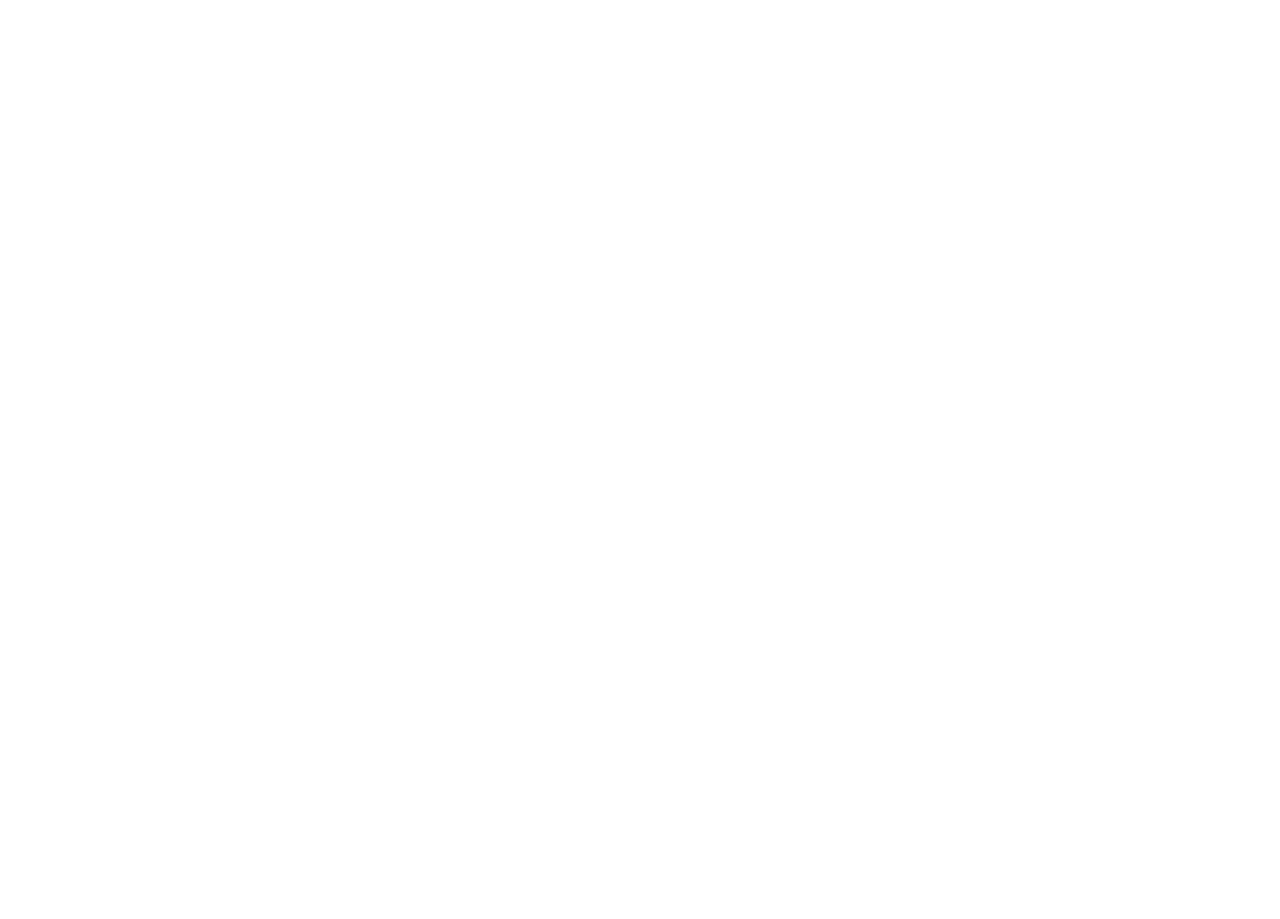
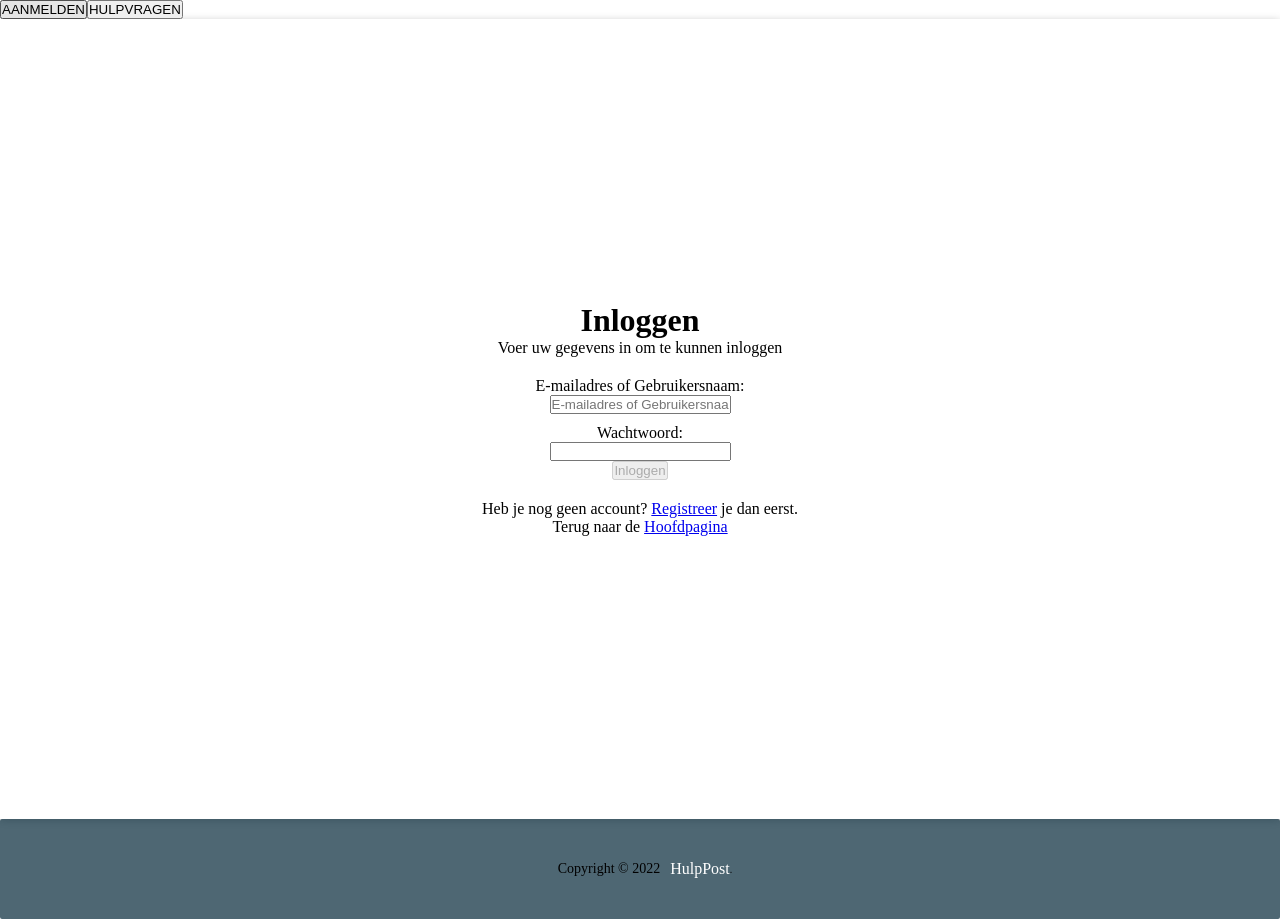
Before and after one commit to SKursad/project-hulppost-frontend, a React (Create React App) app: page /login in a window 1280 px wide. Before the commit this address had no page. Before the commit the page ends 800 px from the top, so only its background shows below. Built offline with nearby package versions, Linux system fonts and the light colour scheme.

Commit message:
Structuring project

```diff
--- a/src/App.js
+++ b/src/App.js
@@ -15,7 +15,7 @@ function App() {
             <Routes>
                 <Route path="/" element={<Layout/>}>
                     <Route element={<LoginPrivateRoutes authenticated={isAuth}/>}>
-                        <Route path="/signIn" element={<SignIn authenticated={isAuth}/>}/>
+                        <Route path="/login" element={<SignIn authenticated={isAuth}/>}/>
                     </Route>
                     <Route element={<PrivateRoutes authenticated={isAuth}/>}>
                     </Route>
--- /dev/null
+++ b/src/components/Layout/Footer/Footer.css
@@ -0,0 +1,36 @@
+.main-footer {
+    background: rgba(25, 58, 73, 0.77);
+    padding: 3.2rem;
+    /*margin-top: 4.8rem;*/
+    border-radius: 2px;
+}
+
+.main-footer__links {
+    list-style: none;
+    margin: 0;
+    padding: 0;
+    text-align: center;
+}
+
+.main-footer__link {
+    display: inline-flex;
+    align-items: center;
+    margin: 0 1.6rem;
+}
+
+.main-footer__link p {
+    color: black;
+    font-size: 1.4rem;
+    padding: 1rem;
+}
+
+.main-footer__link a {
+    color: white;
+    text-decoration: none;
+    font-size: 1.6rem;
+}
+
+.main-footer__link a:hover,
+.main-footer__link a:active {
+    color: #ccc;
+}
--- a/src/components/Layout/Footer/Footer.js
+++ b/src/components/Layout/Footer/Footer.js
@@ -1,20 +1,21 @@
 import React from 'react';
-import {Link} from 'react-router-dom';
+import './Footer.css'
 
 const Footer = () => {
     const today = new Date();
     return (
-        <footer className='Footer'>
-                <p>
-
-                </p>
-                <p>
-                    Copyright &copy; {today.getFullYear()}{" "}
-                    <a href="#" >
-                        HulpPost
-                    </a>
-                    .
-                </p>
+        <footer className="main-footer">
+            <nav>
+                <ul className="main-footer__links">
+                    <li className= "main-footer__link">
+                       <p> Copyright &copy; {today.getFullYear()}{" "}</p>
+                        <a href="#">
+                            {" "}HulpPost
+                        </a>
+                        .
+                    </li>
+                </ul>
+            </nav>
         </footer>
     );
 };
--- a/src/components/Layout/NavBar/NavBar.js
+++ b/src/components/Layout/NavBar/NavBar.js
@@ -14,7 +14,6 @@ function NavBar() {
             {/*    <img src={logo} alt="logo" className="logo"/></Link></div>*/}
             {isAuth ?
                 <nav className="main-nav">
-                    <a href='/createRequest' className="btn btn--white">TEST</a>
                     <button className="main-nav__btn" type="button" onClick={() => navigate('/createRequest')}>STEL EEN HULPVRAAG</button>
                     {''}
                     <button className="main-nav__btn" type="button" onClick={() => navigate(`/requestScreen`)}>HULPVRAGEN</button>
@@ -23,7 +22,7 @@ function NavBar() {
                 </nav>
                 :
                 <nav className="main-nav">
-                    <Button className="main-nav__btn" type="button" onClick={() => navigate('/signIn')}>AANMELDEN</Button>
+                    <Button className="main-nav__btn" type="button" onClick={() => navigate('/login')}>AANMELDEN</Button>
                     <Button className="main-nav__btn" type="button" onClick={() => navigate(`/requestScreen`)}>HULPVRAGEN</Button>
                 </nav>
             }
--- a/src/components/UI/Card/Card.css
+++ b/src/components/UI/Card/Card.css
@@ -1,10 +1,11 @@
 .card {
     background: white;
     box-shadow: 0 2px 8px rgba(0, 0, 0, 0.26);
-    border-radius: 10px;
+    /*border-radius: 2px;*/
     justify-content: center;
     display: flex;
     flex-direction: column;
     text-align: center;
     font-size: 1.6rem;
+    height: 100vh;
 }
```
